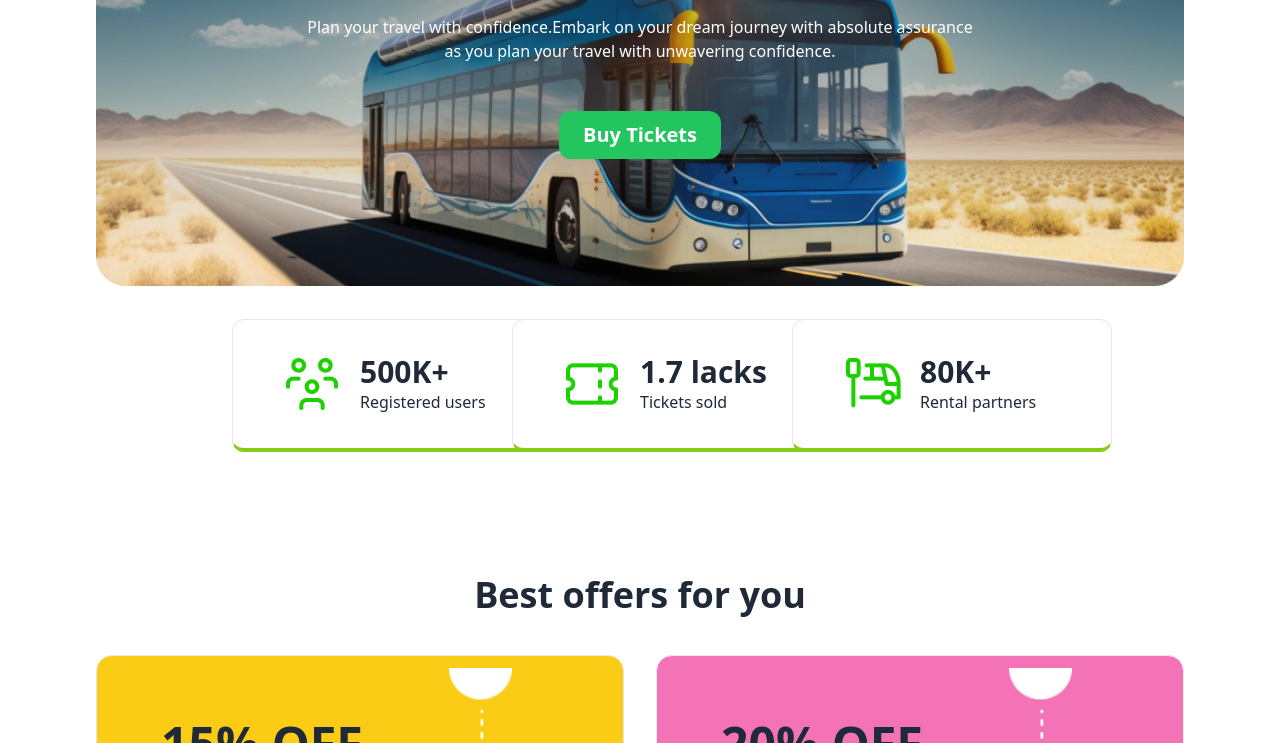
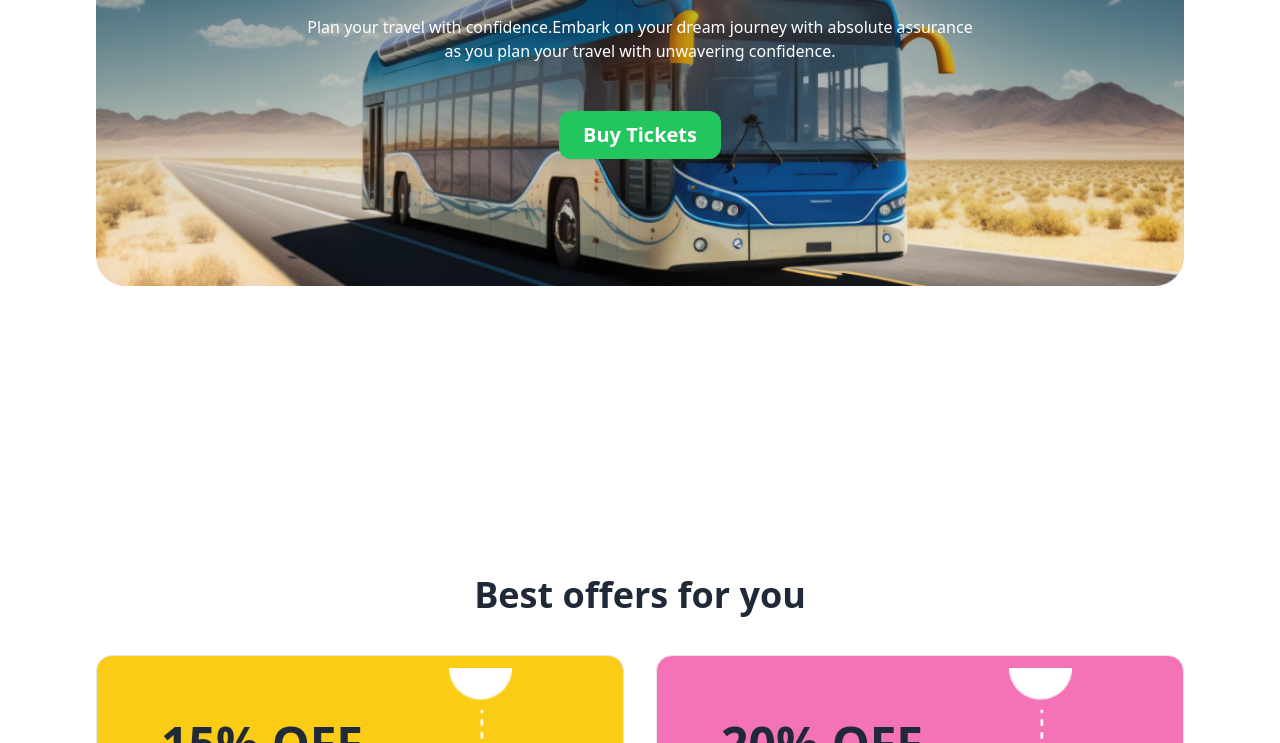
Before and after one commit to Hossainmithu/desh-paribahan, a plain HTML site: page index.html in a window 1280 px wide. Shown: the part 357-1100 px from the top of the page. Drawn offline with nearby package versions, Linux system fonts and the light colour scheme.

Commit message:
added final git

```diff
--- a/index.html
+++ b/index.html
@@ -58,41 +58,6 @@
             assurance <br> as you plan your travel with unwavering confidence.</p>
           <a href="#ticketing"><button onclick="chooseTicket()"
               class="btn bg-green-500 text-xl text-white px-6  rounded-xl mx-auto border-none">Buy Tickets</button></a>
-          <!-- <a href="ticketing" class="btn bg-green-500 text-xl text-white px-6 py-4 rounded-xl mx-auto">Buy Tickets</a> -->
-          <div class="grid grid-cols-1 lg:grid-cols-3 gap-6  lg:translate-y-28 w-full lg:w-3/4 lg:mx-auto">
-            <div
-              class="flex justify-evenly border lg:justify-center items-center gap-4 w-full lg:w-80 mt-6 lg:mt-0 px-8 py-8 rounded-xl bg-white border-b-4 border-b-lime-500">
-              <div>
-                <img src="images/people.png" alt="">
-              </div>
-              <div>
-                <h1 class="text-3xl font-bold w-36">500K+</h1>
-                <p class=" w-36">Registered users</p>
-              </div>
-            </div>
-            <div
-              class="flex justify-evenly lg:justify-center items-center gap-4 border w-full lg:w-80 px-8 py-8 rounded-xl bg-white border-b-4 border-b-lime-500">
-              <div>
-                <img src="images/ticket-cupon.png" alt="">
-              </div>
-              <div>
-                <h1 class="text-3xl font-bold w-36">1.7 lacks</h1>
-                <p class=" w-36">Tickets sold</p>
-              </div>
-            </div>
-            <div
-              class="flex justify-evenly lg:justify-center items-center gap-4 border w-full lg:w-80 px-8 py-8 rounded-xl bg-white border-b-4 border-b-lime-500">
-              <div>
-                <img src="images/stoppage.png" alt="">
-              </div>
-              <div>
-                <h1 class="text-3xl font-bold w-36">80K+</h1>
-                <p class=" w-36">Rental partners</p>
-              </div>
-            </div>
-
-          </div>
-      </div>
       </div>
   </section>
   <!-- best offer section -->
@@ -132,11 +97,12 @@
     </div>
   </section>
   <!-- Paribahan section -->
-   <section >
+  <section>
     <!-- overall main div -->
     <div id="ticketing" class="border-t-2 rounded-t-[72px] border-lime-400 bg-red-50 space-y-6 mt-16 p-16 ">
       <h1 class="text-4xl font-bold text-center">Desh Paribahan</h1>
-      <p class="text-center">Selecting the right ticket is crucial for a seamless journey, considering factors like travel class, duration, and any additional amenities.</p>
+      <p class="text-center">Selecting the right ticket is crucial for a seamless journey, considering factors like
+        travel class, duration, and any additional amenities.</p>
       <div class=" bg-white rounded-2xl container lg:px-16 px-8 mx-auto flex flex-col lg:flex-row  gap-6 p-8 ">
         <!-- bus info div -->
         <div class=" flex flex-1 flex-col gap-6 ">
@@ -151,7 +117,8 @@
             </div>
             <!-- button part -->
             <div class="">
-                      <a class="btn text-green-500 bg-green-100 border-green-200  "><img src="images/seat-green.png" alt=""><span id="remain-seats">40</span> Seats left
+              <a class="btn text-green-500 bg-green-100 border-green-200  "><img src="images/seat-green.png"
+                  alt=""><span id="remain-seats">40</span> Seats left
               </a>
             </div>
           </div>
@@ -205,13 +172,14 @@
           <hr>
           <!-- seat planning start -->
           <div class="flex justify-end">
-                      <button class="kbd lg:px-14 lg:py-6 bg-slate-200"><img class="w-8 h-8" src="images/download.jpeg" alt=""></button>
+            <button class="kbd lg:px-14 lg:py-6 bg-slate-200"><img class="w-8 h-8" src="images/download.jpeg"
+                alt=""></button>
           </div>
           <div class="flex justify-between w-full">
             A<button id="A1" class="kbd chair px-4 ml-2 lg:px-14  lg:py-6 ">A1</button>
-                      <button id="A2"  class="kbd chair px-4 ml-2 lg:px-14 lg:py-6">A2</button>
-                      <button id="A3"  class="kbd chair px-4 ml-10 lg:px-14  lg:py-6 lg:ml-48">A3</button>
-                      <button  id="A4" class="kbd chair px-4 ml-2 lg:px-14  lg:py-6">A4</button>
+            <button id="A2" class="kbd chair px-4 ml-2 lg:px-14 lg:py-6">A2</button>
+            <button id="A3" class="kbd chair px-4 ml-10 lg:px-14  lg:py-6 lg:ml-48">A3</button>
+            <button id="A4" class="kbd chair px-4 ml-2 lg:px-14  lg:py-6">A4</button>
           </div>
           <div class="flex justify-between w-full">
             B<button id="B1" class="kbd chair px-4 ml-2 lg:px-14  lg:py-6">B1</button>
@@ -229,7 +197,7 @@
             D<button id="D1" class="kbd chair px-4 ml-2 lg:px-14 lg:py-6">D1</button>
             <button id="D2" class="kbd chair px-4 ml-2 lg:px-14 lg:py-6">D2</button>
             <button id="D3" class="kbd chair  px-4 ml-10 lg:px-14  lg:py-6 lg:ml-48">D3</button>
-                      <button  id="D4"class="kbd chair px-4 ml-2 lg:px-14  lg:py-6">D4</button>
+            <button id="D4" class="kbd chair px-4 ml-2 lg:px-14  lg:py-6">D4</button>
           </div>
           <div class="flex justify-between w-full">
             E<button id="E1" class="kbd chair px-4 ml-2 lg:px-14  lg:py-6">E1</button>
@@ -251,7 +219,7 @@
           </div>
           <div class="flex justify-between w-full">
             H<button id="H1" class="kbd chair px-4 ml-2 lg:px-14  lg:py-6">H1</button>
-                      <kb id="H2"d class="kbd chair px-4 ml-2 lg:px-14 lg:py-6">H2</kb>
+            <kb id="H2" d class="kbd chair px-4 ml-2 lg:px-14 lg:py-6">H2</kb>
             <button id="H3" class="kbd chair px-4 ml-10 lg:px-14  lg:py-6 lg:ml-48">H3</button>
             <button id="H4" class="kbd chair px-4 ml-2 lg:px-14  lg:py-6">H4</button>
           </div>
@@ -288,8 +256,10 @@
               <p>Total Price</p>
               <p>BDT <span id="total-price">0</span></p>
             </div>
-                  <div onclick="discountCoupon()" class="relative"><button id="apply" class="btn absolute bg-emerald-500 text-white translate-x-32 lg:translate-x-60 translate-y-2">Apply</button>
-                    <input id="coupon" type="text" placeholder="Have any copupon?" class="input input-bordered w-full max-w-xs p-8 "/>
+            <div onclick="discountCoupon()" class="relative"><button id="apply"
+                class="btn absolute bg-emerald-500 text-white translate-x-32 lg:translate-x-60 translate-y-2">Apply</button>
+              <input id="coupon" type="text" placeholder="Have any copupon?"
+                class="input input-bordered w-full max-w-xs p-8 " />
             </div>
             <div class="flex justify-between text-xl font-semibold">
               <p>Grand Total</p>
```
Lines whose indentation alone changed are shown as unchanged.
